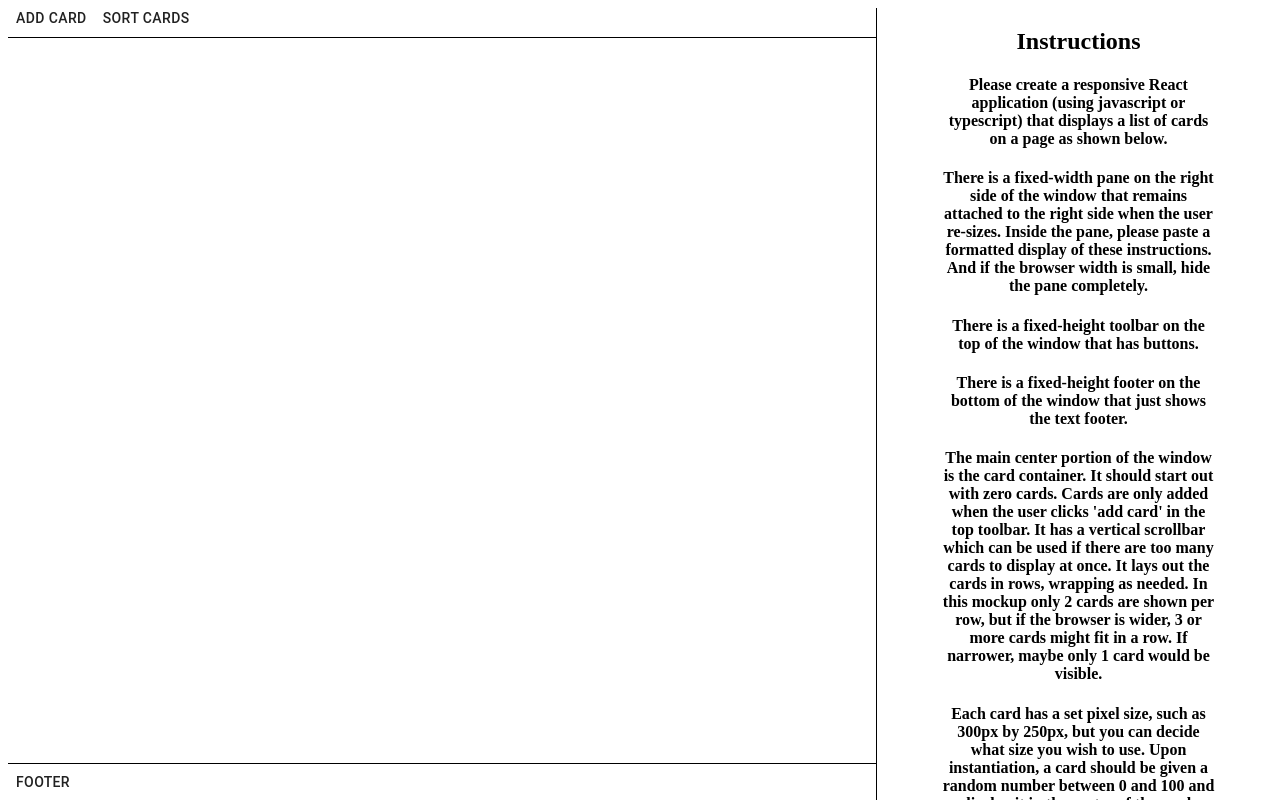
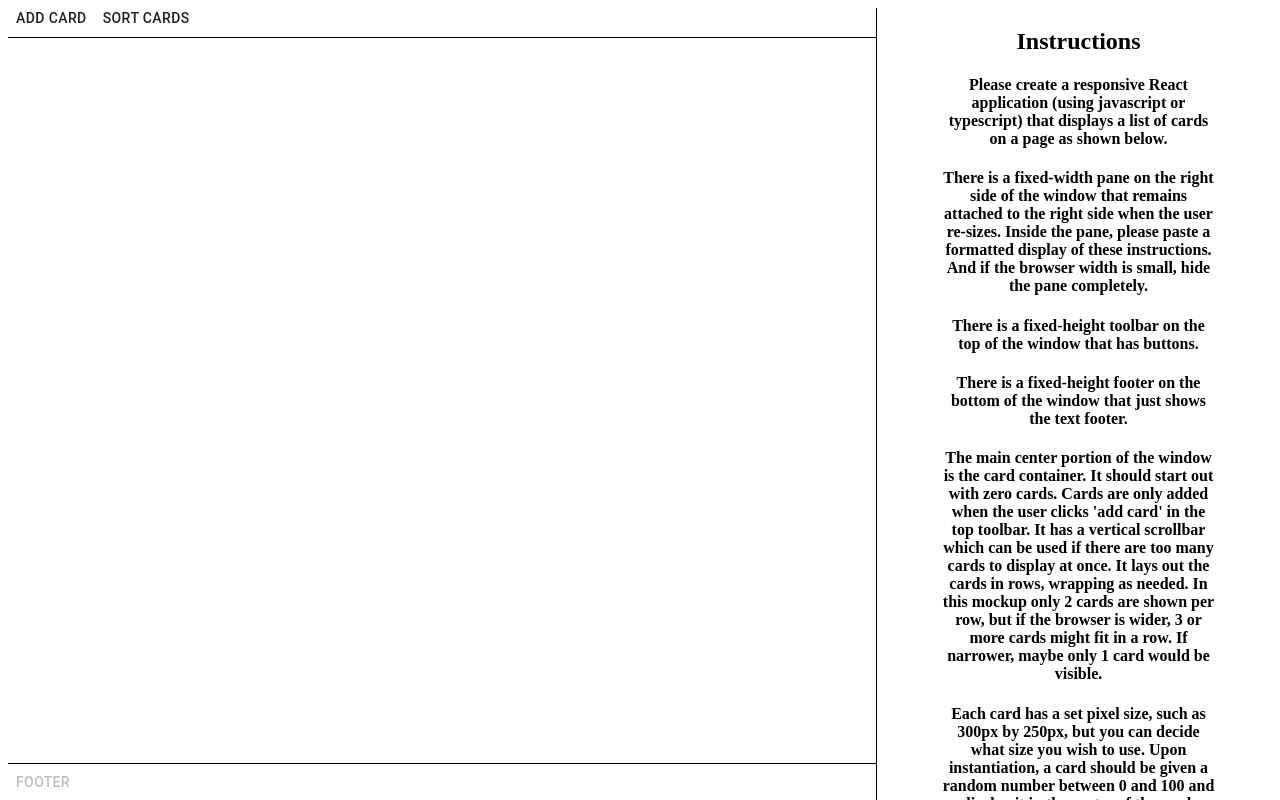
Before and after one commit to asfopoo/blue_owl, a React (Create React App) app: page / in a window 1280 px wide. Built offline with nearby package versions, Linux system fonts and the light colour scheme.

Commit message:
footer to match font

```diff
--- a/src/screens/home/index.js
+++ b/src/screens/home/index.js
@@ -93,7 +93,7 @@ class home extends Component {
           </List>
         </div>
         <div style={styles.footer}>
-          <Button>Footer</Button>
+          <Button disabled>Footer</Button>
         </div>
         {this.state.showInstructionContainer && (
           <div style={styles.instructionsContainer}>
```
